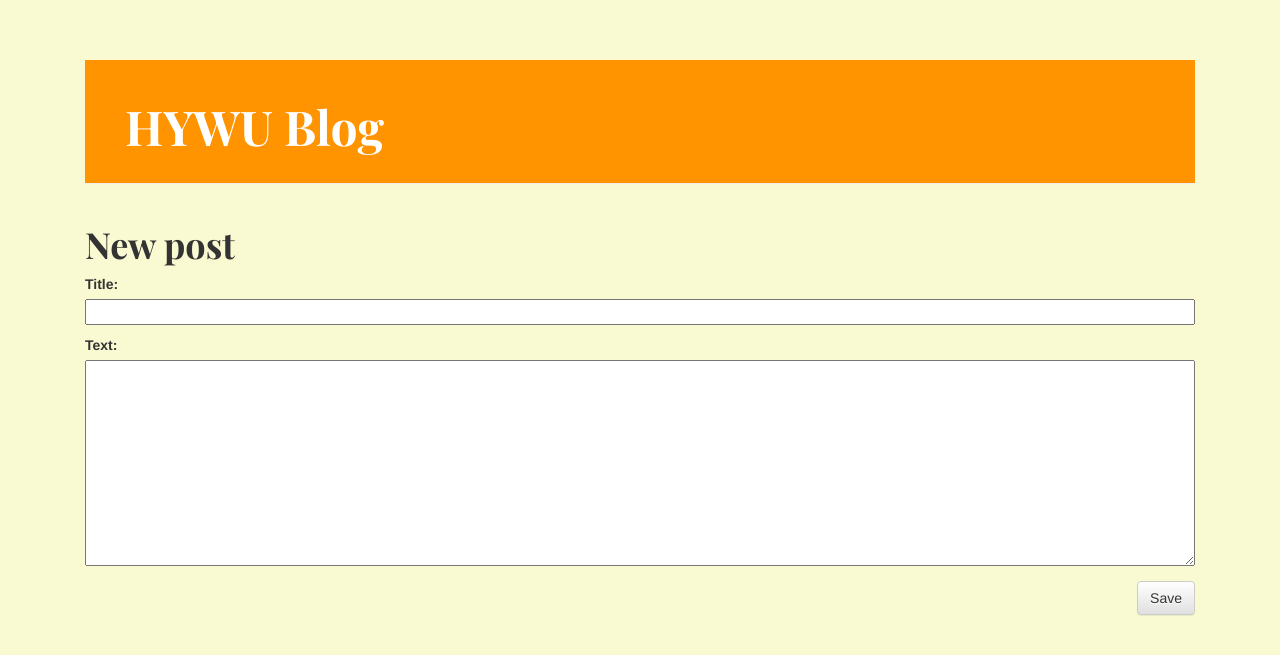
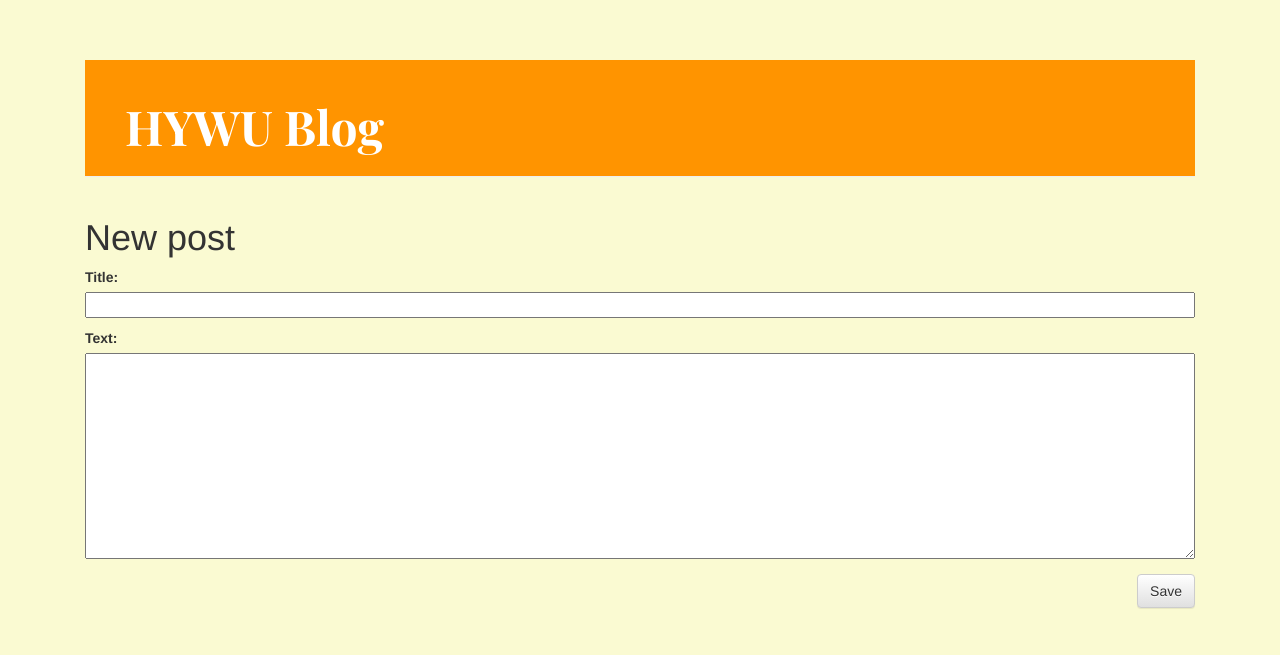
Before and after one commit to wl7719/django_final, a Django app: page /blog/post/new/ in a window 1280 px wide. Shown: the part 62-717 px from the top of the page. Run offline with Django 3.2, Linux system fonts and the light colour scheme; some libraries are stand-ins or nearby versions.

Commit message:
Update post_edit.html

```diff
--- a/blog/templates/blog/post_edit.html
+++ b/blog/templates/blog/post_edit.html
@@ -1,11 +1,12 @@
 {% extends 'base.html' %}
 {% block content %}
 {% include 'blog/base.html' %}
-{% load static %}
-    <link rel="stylesheet" href="{% static 'blog/style.css' %}">
+
+<div class="post">
     <h1>New post</h1>
     <form method="POST" class="post-form">{% csrf_token %}
         {{ form.as_p }}
         <button type="submit" class="save btn btn-default">Save</button>
     </form>
+</div>
 {% endblock %}
```
